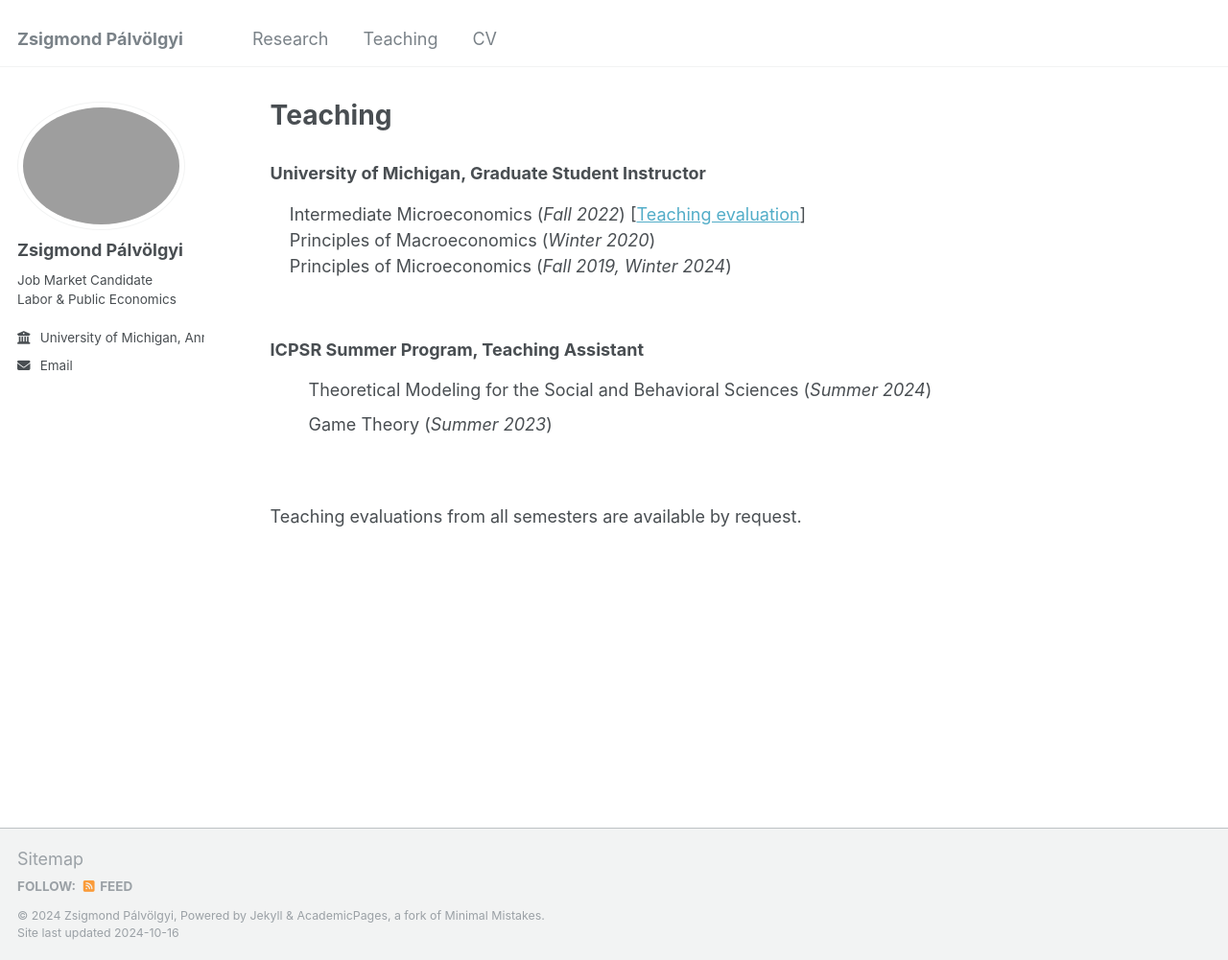
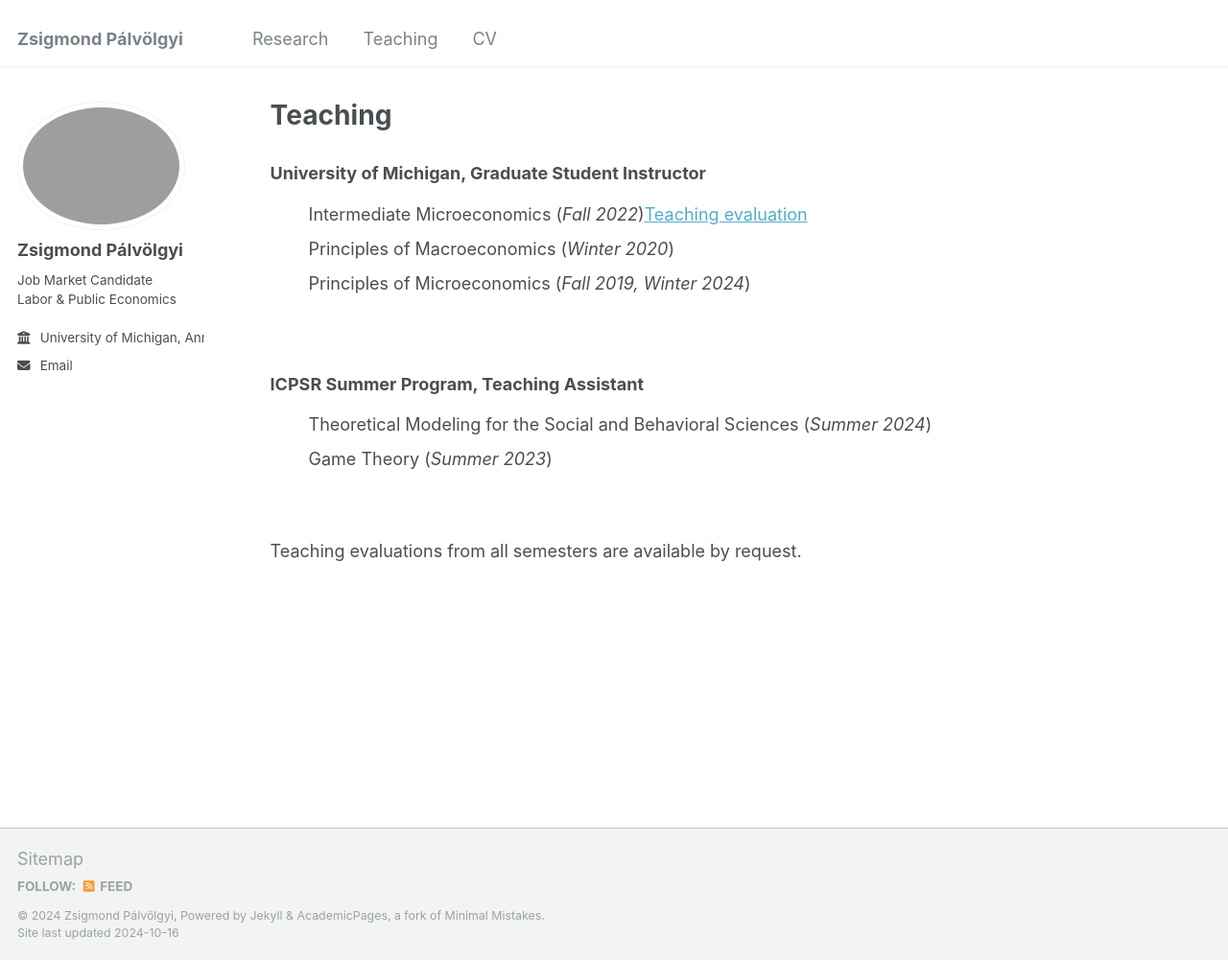
Before and after one commit to zsigmond-palvolgyi/zsigmond-palvolgyi.github.io, a Jekyll site: the page built from _pages/teaching.md, in a window 1280 px wide and 1001 px high. Shown: the whole window at 96% size. Built offline with Jekyll 4.4.1, drawn with Linux system fonts in a browser that asks for light colours.

Commit message:
Update teaching.md

```diff
--- a/_pages/teaching.md
+++ b/_pages/teaching.md
@@ -6,15 +6,15 @@ author_profile: true
 ---
 
 ### University of Michigan, Graduate Student Instructor
-
-&nbsp; &nbsp; Intermediate Microeconomics (_Fall 2022_) [[Teaching evaluation][teaching_evaluation]] <br>
-&nbsp; &nbsp; Principles of Macroeconomics (_Winter 2020_) <br>
-&nbsp; &nbsp; Principles of Microeconomics (_Fall 2019, Winter 2024_) <br>
+<ul style="list-style-type:none;">
+  <li>Intermediate Microeconomics (<em>Fall 2022</em>)<a href="https://zsigmond-palvolgyi.github.io/files/palvolgyi_teaching_eval_intermediate_micro.pdf">Teaching evaluation</a></li>
+  <li>Principles of Macroeconomics (<em>Winter 2020</em>)</li>
+  <li>Principles of Microeconomics (<em>Fall 2019, Winter 2024</em>)</li>
+</ul>
 <br>
 
 
 ### ICPSR Summer Program, Teaching Assistant
-
 <ul style="list-style-type:none;">
   <li>Theoretical Modeling for the Social and Behavioral Sciences (<em>Summer 2024</em>)</li>
   <li>Game Theory (<em>Summer 2023</em>)</li>
```
